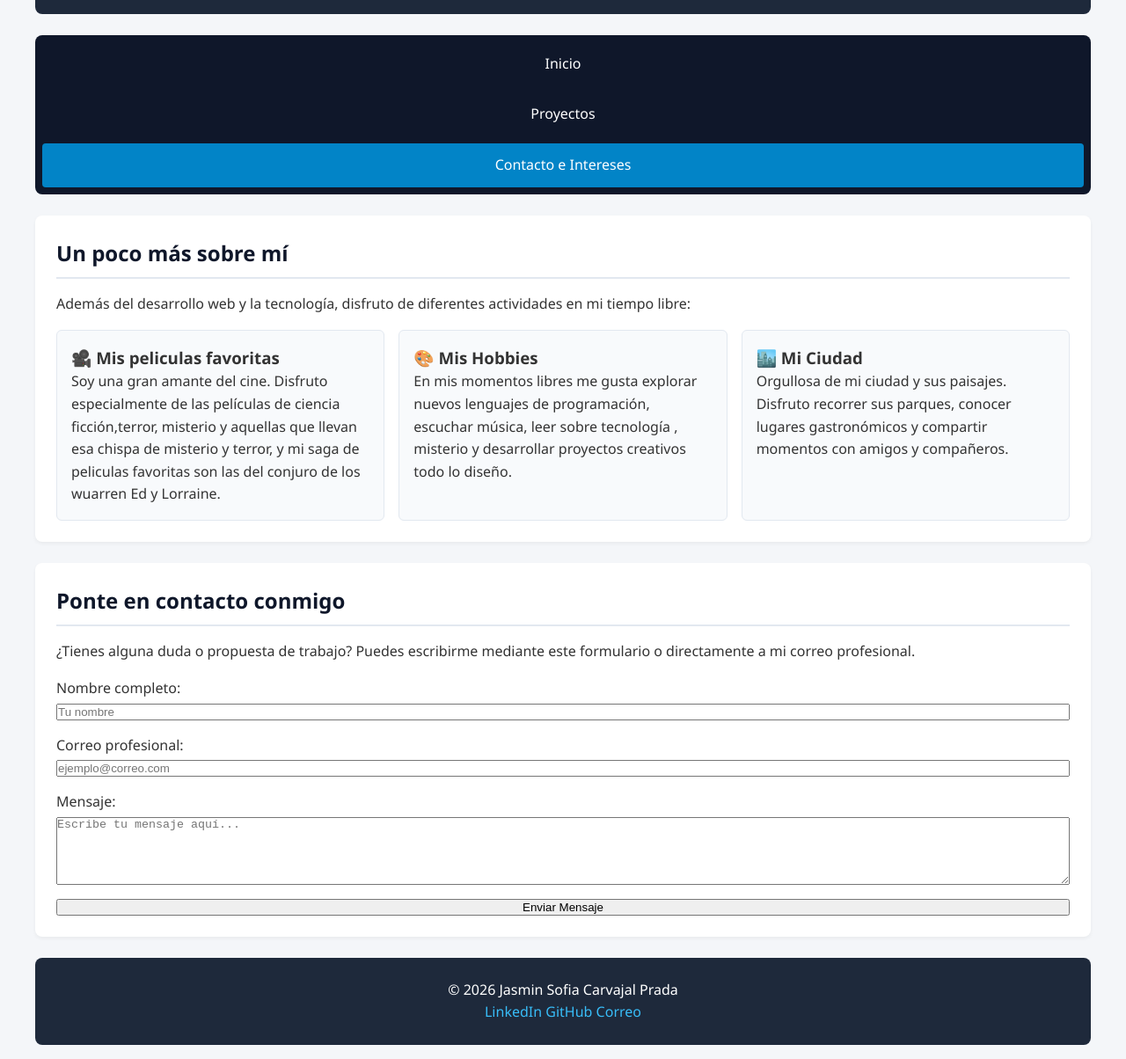
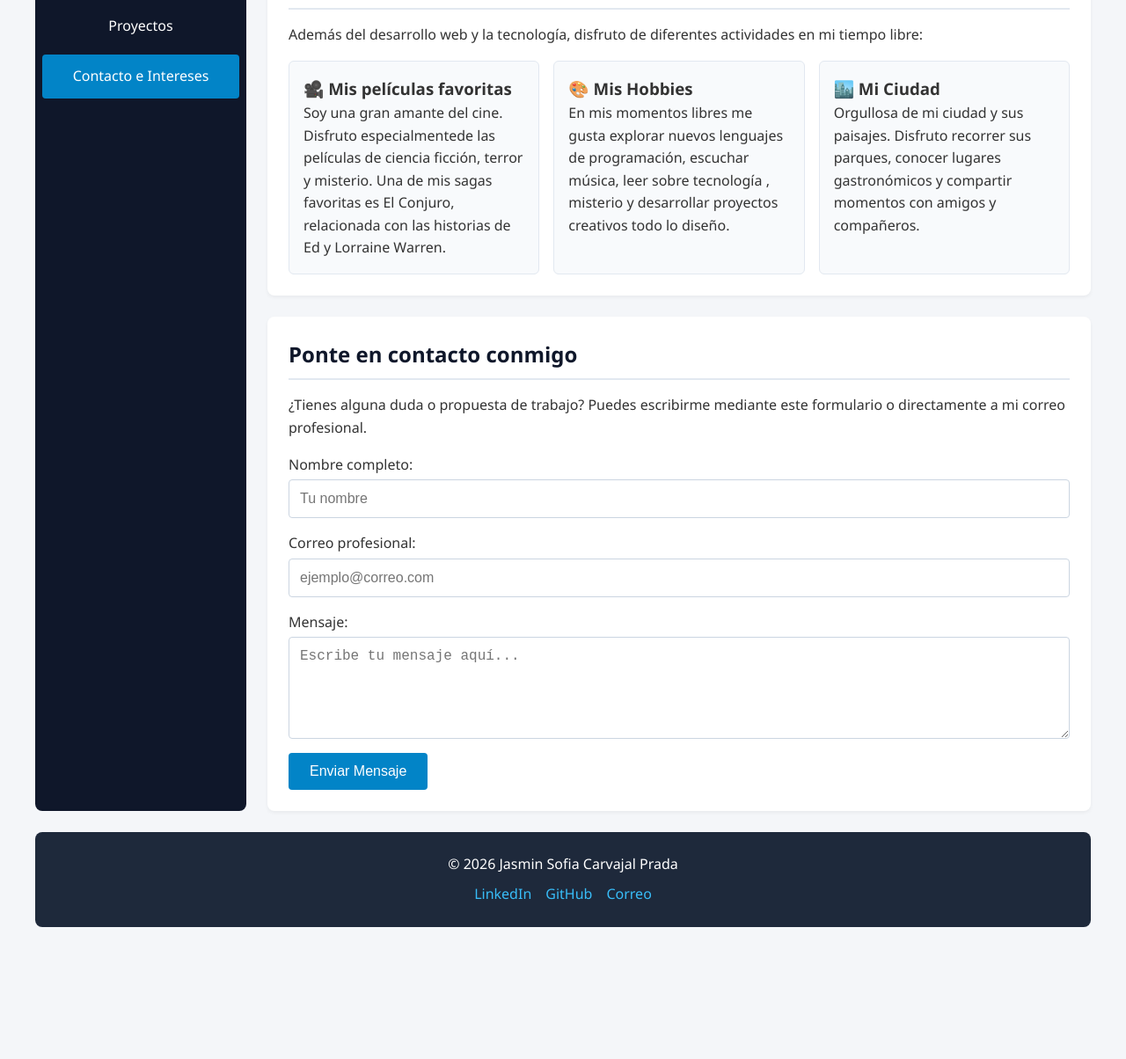
Before and after one commit to jasminsofi/hoja-de-vida-, a plain HTML site: page contacto.html in a window 1280 px wide. Shown: the part 269-1473 px from the top of the page at 88% size. After the commit the page ends 1339 px from the top, so only its background shows below. Drawn offline with Linux system fonts and the light colour scheme.

Commit message:
actualizando y haciendo el readme

```diff
--- a/contacto.html
+++ b/contacto.html
@@ -44,10 +44,11 @@
         <div class="tarjetas-grid">
 
           <article class="tarjeta-hobby">
-            <h3>🎥 Mis peliculas favoritas</h3>
-            <p>Soy una gran amante del cine. Disfruto especialmente de las películas de ciencia ficción,terror,
-                misterio y aquellas que llevan esa chispa de misterio y terror, y mi saga de peliculas favoritas son las del conjuro de los wuarren Ed y Lorraine.</p>
-          </article>
+                <h3>🎥 Mis películas favoritas</h3>
+                <p>Soy una gran amante del cine. Disfruto especialmentede las películas de ciencia ficción, terror y misterio.
+                    Una de mis sagas favoritas es El Conjuro, relacionada con las historias de Ed y Lorraine Warren.
+                </p>
+            </article>
 
           <article class="tarjeta-hobby">
             <h3>🎨 Mis Hobbies</h3>
--- a/css/styles.css
+++ b/css/styles.css
@@ -199,3 +199,64 @@ img {
   flex-direction: column;
   gap: 0.25rem;
 }
+
+.campo-form input,
+.campo-form textarea {
+  padding: 0.75rem;
+  border: 1px solid #cbd5e1;
+  border-radius: 4px;
+  font-size: 1rem;
+  width: 100%;
+}
+
+.boton-enviar {
+  padding: 0.75rem 1.5rem;
+  background-color: #0284c7;
+  color: #ffffff;
+  border: none;
+  border-radius: 4px;
+  font-size: 1rem;
+  cursor: pointer;
+  align-self: flex-start;
+}
+
+.boton-enviar:hover {
+  background-color: #0369a1;
+}
+
+.redes-pie {
+  margin-top: 0.5rem;
+  display: flex;
+  justify-content: center;
+  gap: 1rem;
+}
+
+
+/* Breakpoint 1 -> Tablet (600px en adelante) */
+@media (min-width: 600px) {
+  .menu ul {
+    flex-direction: row;
+    justify-content: center;
+  }
+
+  .perfil-cabecera {
+    flex-direction: row;
+    text-align: left;
+  }
+}
+
+/*  Breakpoint 2 -> Computador (1024px en adelante) con cambio en grid-template-areas */
+@media (min-width: 1024px) {
+  .contenedor-principal {
+    grid-template-columns: 240px 1fr;
+    grid-template-areas:
+      "cabecera cabecera"
+      "menu     contenido"
+      "pie      pie";
+  }
+
+  .menu ul {
+    flex-direction: column;
+    justify-content: flex-start;
+  }
+}
```
Also changed, not shown: index.html (+6 -6 lines), 1 other file.
